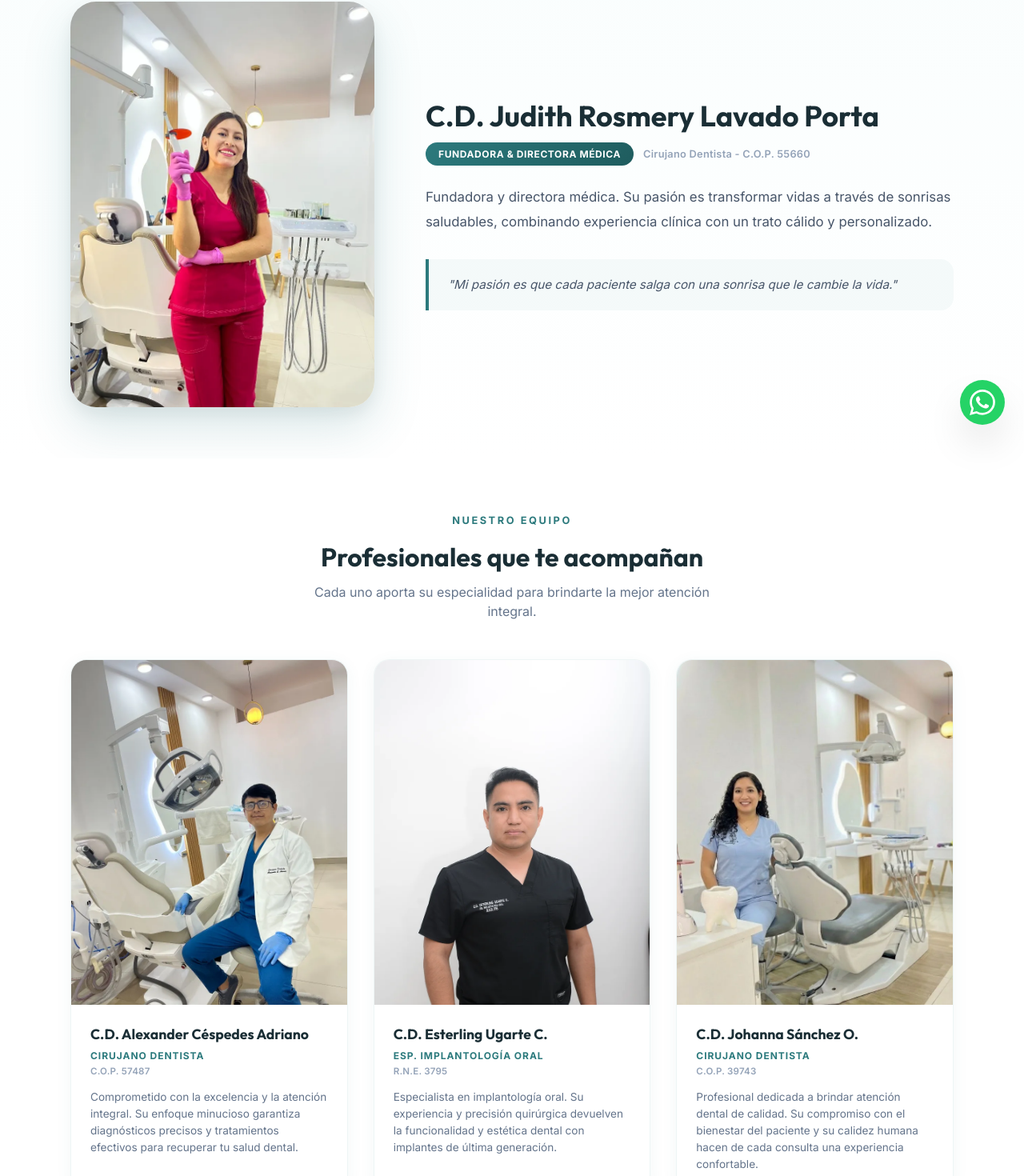
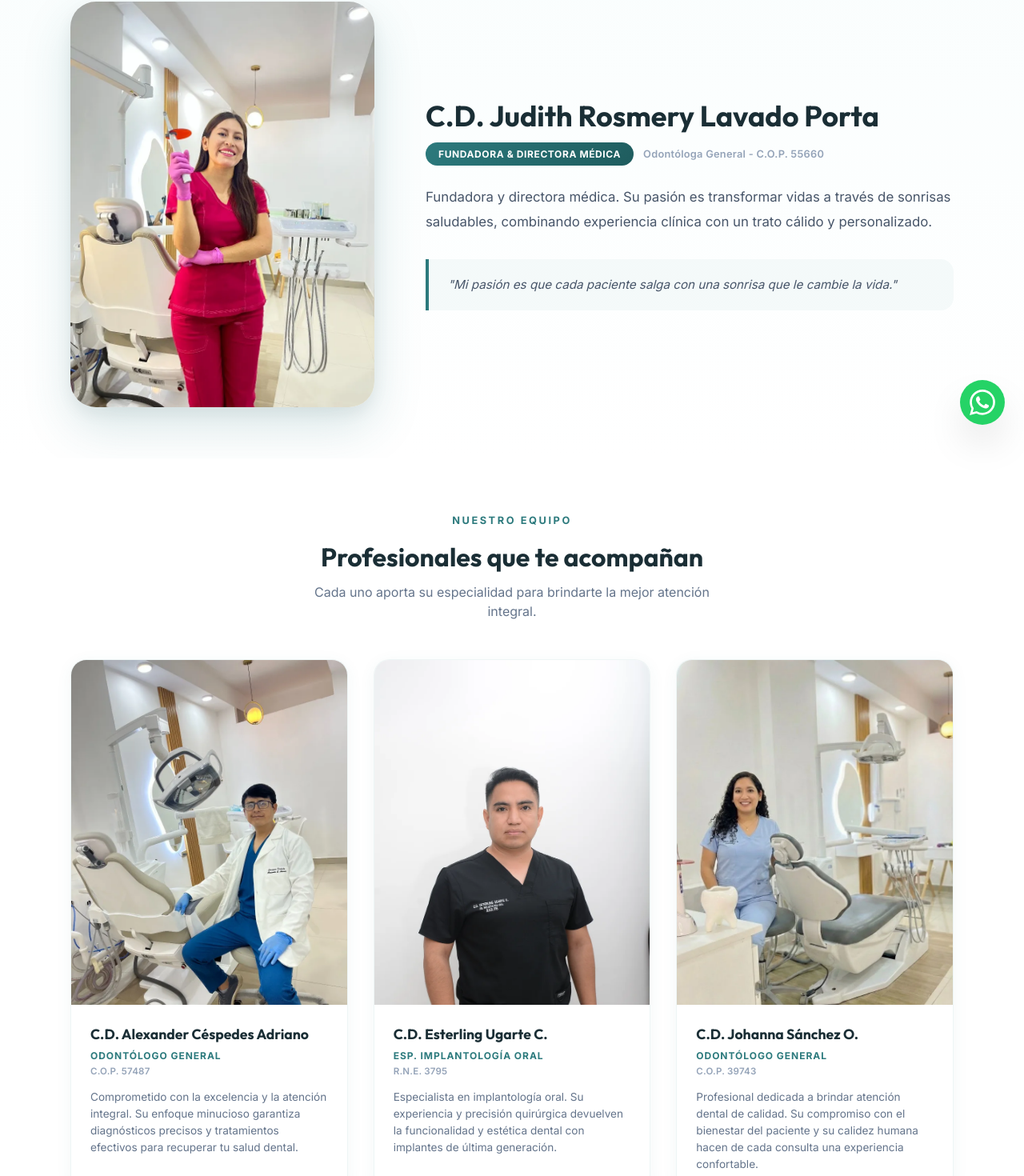
Before and after one commit to RengiCodeMaster/clinicaDentalPorta, a React (Vite) app: page /equipo in a window 1280 px wide. Shown: the part 245-1715 px from the top of the page at 80% size. Built offline with nearby package versions, Linux system fonts and the light colour scheme.

Commit message:
fix: update specialist roles to Odontólogo General

```diff
--- a/src/constants/index.tsx
+++ b/src/constants/index.tsx
@@ -141,14 +141,14 @@ export const SPECIALISTS = [
   {
     name: "C.D. Judith Rosmery Lavado Porta",
     role: "Fundadora & Directora Médica",
-    subtitle: "Cirujano Dentista - C.O.P. 55660",
+    subtitle: "Odontóloga General - C.O.P. 55660",
     bio: "Fundadora y directora médica. Su pasión es transformar vidas a través de sonrisas saludables, combinando experiencia clínica con un trato cálido y personalizado.",
     image: "/images/dra-judith.webp",
     featured: true
   },
   {
     name: "C.D. Alexander Céspedes Adriano",
-    role: "Cirujano Dentista",
+    role: "Odontólogo General",
     subtitle: "C.O.P. 57487",
     bio: "Comprometido con la excelencia y la atención integral. Su enfoque minucioso garantiza diagnósticos precisos y tratamientos efectivos para recuperar tu salud dental.",
     image: "/images/dr-alesander.webp",
@@ -164,7 +164,7 @@ export const SPECIALISTS = [
   },
   {
     name: "C.D. Johanna Sánchez O.",
-    role: "Cirujano Dentista",
+    role: "Odontólogo General",
     subtitle: "C.O.P. 39743",
     bio: "Profesional dedicada a brindar atención dental de calidad. Su compromiso con el bienestar del paciente y su calidez humana hacen de cada consulta una experiencia confortable.",
     image: "/images/dra-johanna.webp",
```
